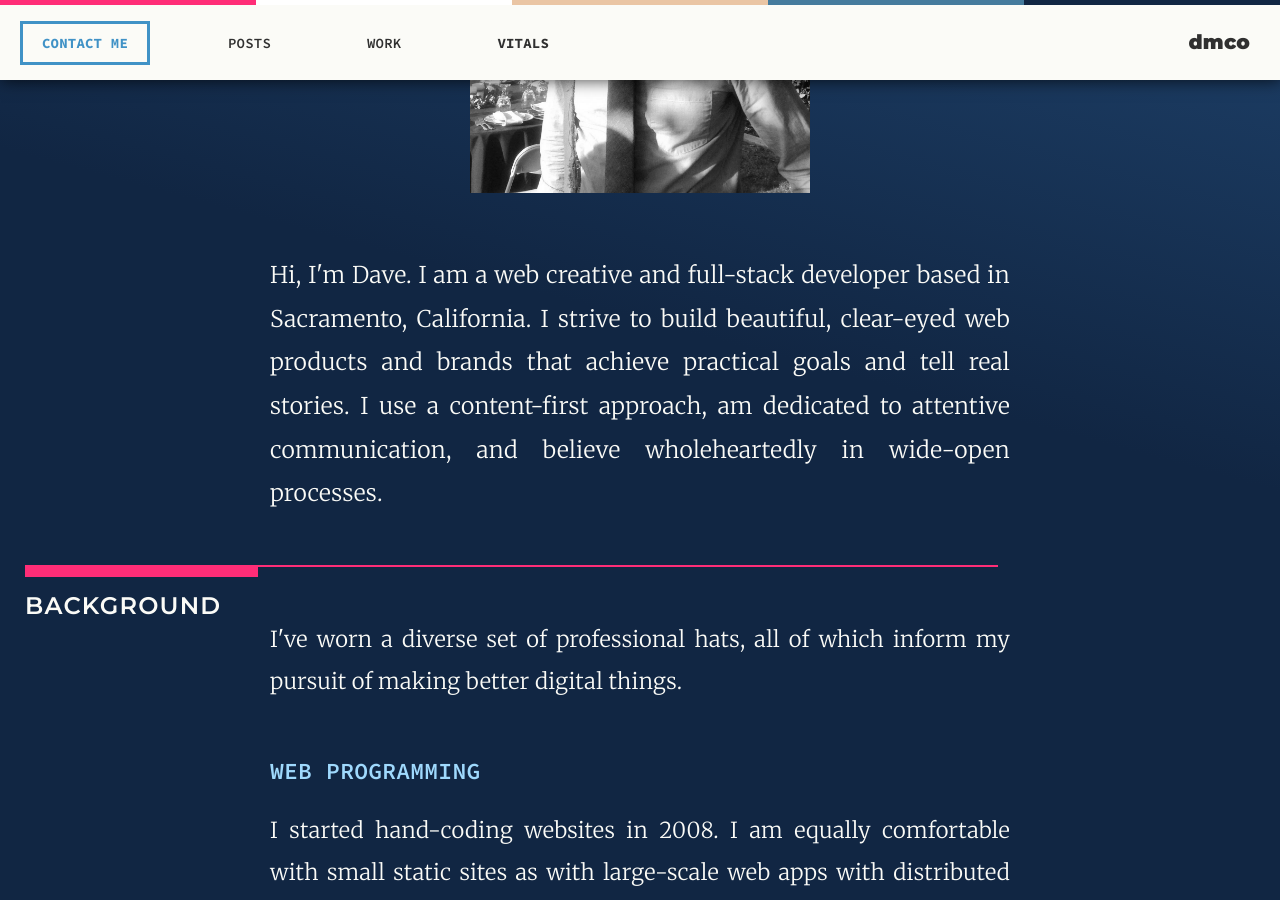
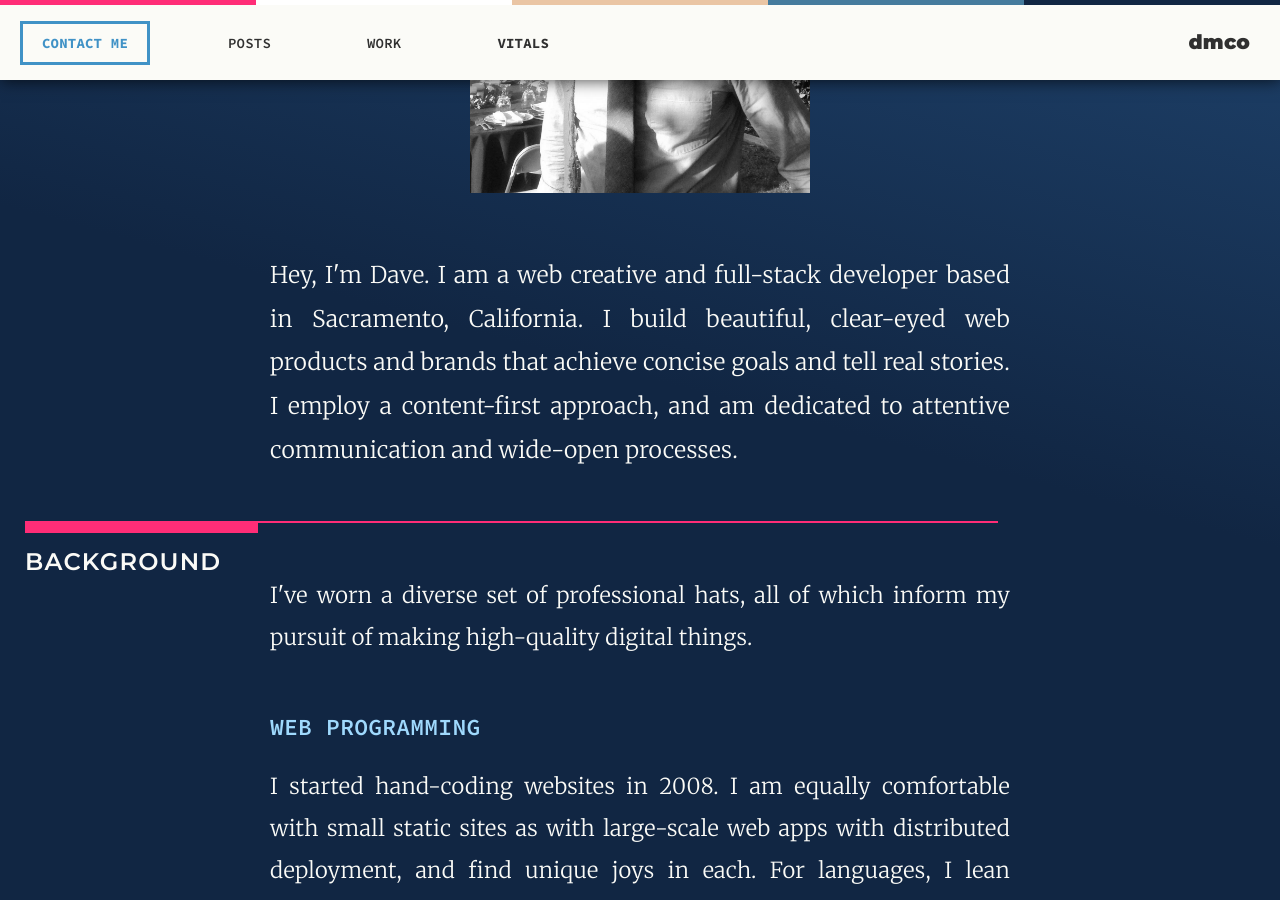
Before and after one commit to middletond/dmco, a Jekyll site: the page built from vitals.html, in a window 1280 px wide and 900 px high, scrolled down 598 px. Built offline with Jekyll 4.4.1, drawn with Linux system fonts in a browser that asks for light colours; some of the changed text lies outside the part shown.

Commit message:
Update vitals language;

```diff
--- a/vitals.html
+++ b/vitals.html
@@ -15,18 +15,16 @@ js_files:
             <h3>Biography + professional capacities.</h3>
         </div>
 
-        <figure class="image tiny padded">
+        <figure class="image tiny">
           <img src="/assets/img/tie_bw.jpg"  />
         </figure>
 
-        <p class="big"><span class="">Hi, I'm Dave. I am a web creative</span> and full-stack developer based in Sacramento, California. I strive to build beautiful, clear-eyed web products and brands that achieve practical goals and tell real stories. I use a content-first approach, am dedicated to attentive communication, and believe wholeheartedly in wide-open processes.</p>
-
-        <!--I believe successful technical feats begin with understanding the people you are doing the technical thing for.  -->
+        <p class="big"><span class="">Hey, I'm Dave. I am a web creative</span> and full-stack developer based in Sacramento, California. I build beautiful, clear-eyed web products and brands that achieve concise goals and tell real stories. I employ a content-first approach, and am dedicated to attentive communication and wide-open processes.</p>
 
         <h3><span>Background</span></h3>
 
         <!-- <p>I've worn a diverse set of professional hats, all of which inform my current approach to crafting web products. I have played with a major label band, built a best-in-space online publication, and co-founded a successful political tech startup, yet somehow hadn't managed to land on a true calling. </p> -->
-          <p>I've worn a diverse set of professional hats, all of which inform my pursuit of making better digital things.</p>
+        <p>I've worn a diverse set of professional hats, all of which inform my pursuit of making high-quality digital things.</p>
 
         <h4>Web Programming</h4>
 
@@ -47,7 +45,11 @@ js_files:
 
         <h4>Music Production</h4>
 
-        <p>I spent my twenties making music. I performed a bunch, but found a more natural professional home as a record producer. Making albums for artists taught me how to assemble and manage teams, maintain a gestalt mindset, and deliver something beautiful and cohesive out of months of tiny technical decisions. I wrote a post about this <a href="/editorial/2018/10/28/can-artists-be-engineers/">here</a>.</p>
+        <p>I spent my twenties making music. I performed and toured extensively, but found a more natural home as a record producer. Making albums with music artists taught me how to assemble and manage teams, maintain a gestalt mindset, and deliver something beautiful and cohesive out of months of tiny technical decisions. I wrote a post about this <a href="/editorial/2018/10/28/can-artists-be-engineers/">here</a>.</p>
+
+        <div class="button-block">
+          <a class="button large" href="/assets/cv.pdf">Download CV</a>
+        </div>
 
       </div>
     </section>
```
